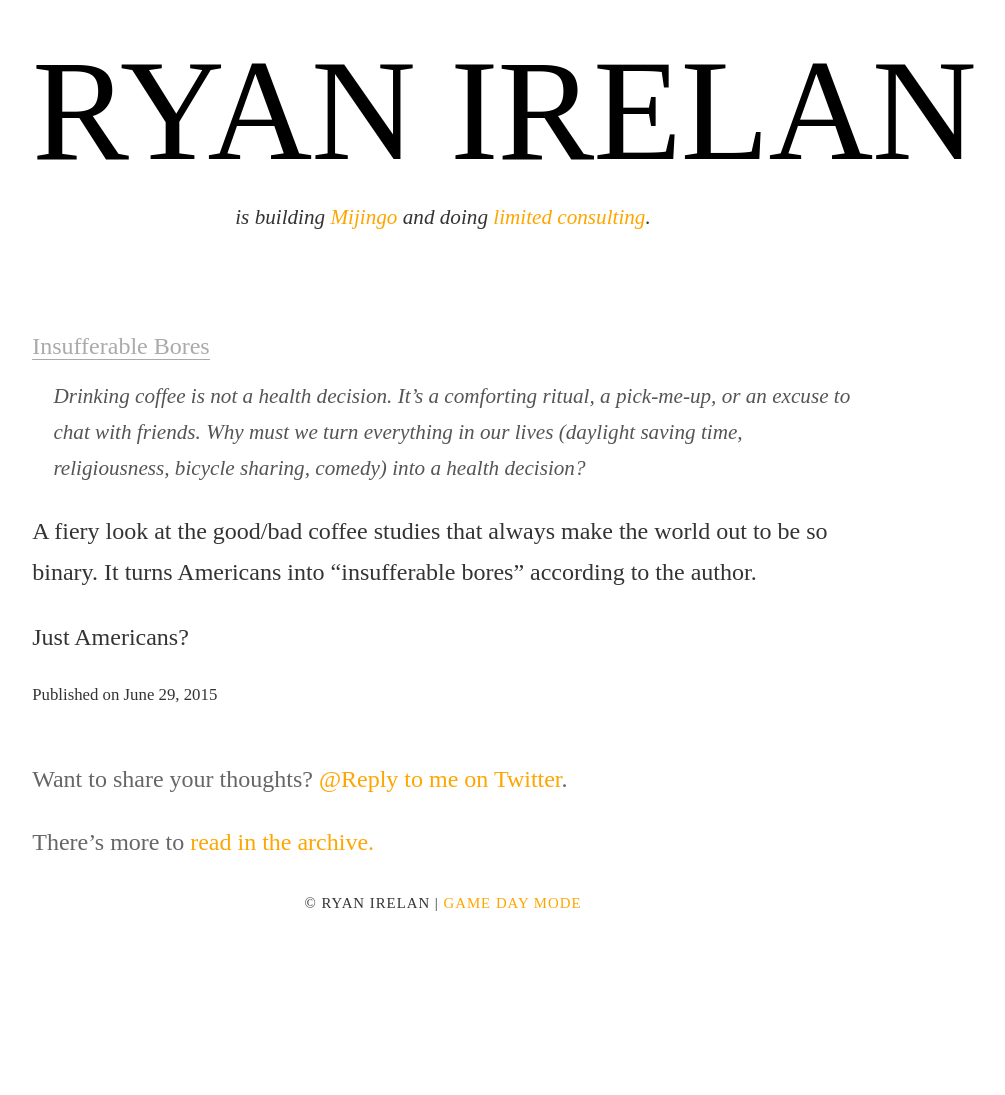
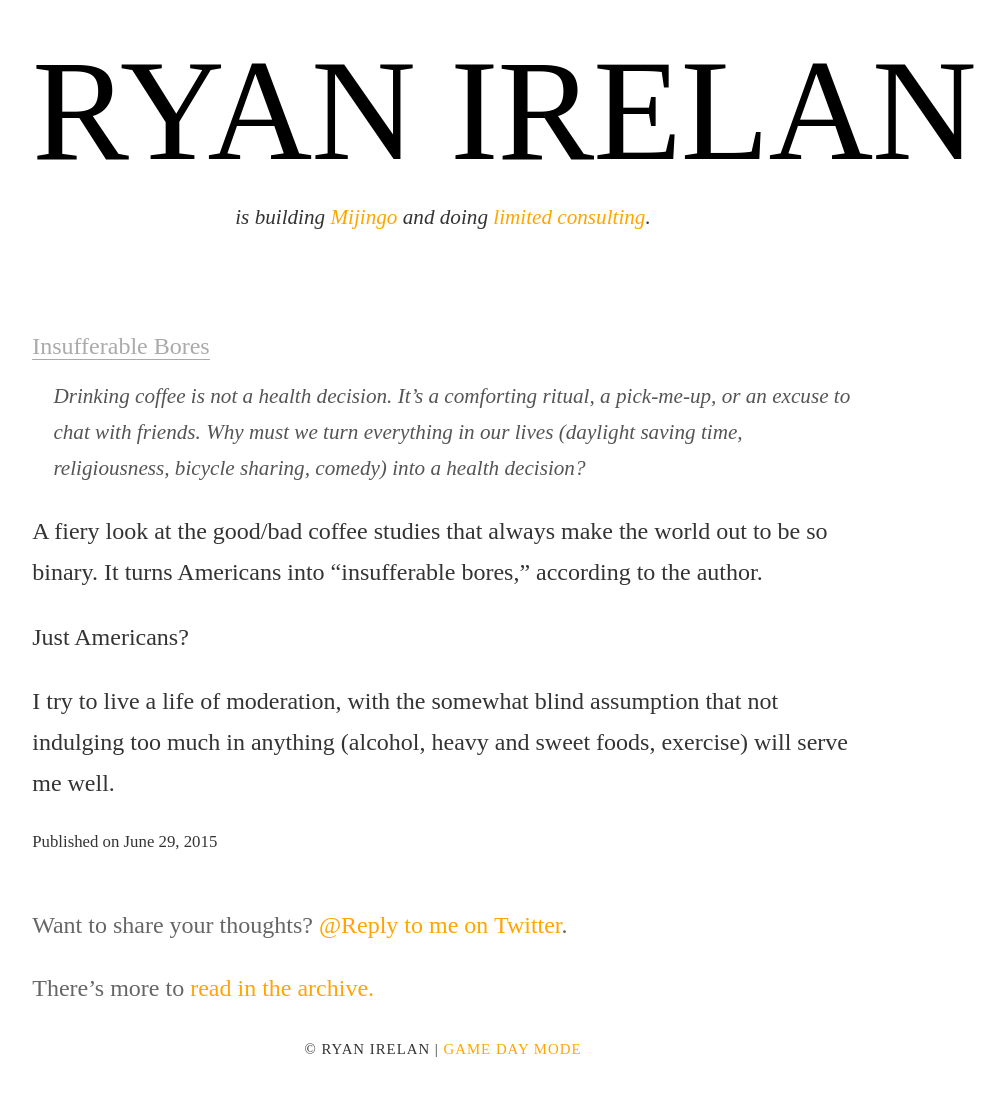
Before and after one commit to ryanirelan/ryanirelan.github.io, a Jekyll site: the page built from _posts/2015-06-29-insufferable-bores.markdown, in a window 1280 px wide. Shown: the whole page, without its empty margins (197-1202 px from the left). Built offline with Jekyll 4.4.1, drawn with Linux system fonts in a browser that asks for light colours; nearby versions of some CDN libraries; some web fonts are replaced; before the commit the page ends 949 px from its top, so only the background shows below that.

Commit message:
Update 2015-06-29-insufferable-bores.markdown

```diff
--- a/_posts/2015-06-29-insufferable-bores.markdown
+++ b/_posts/2015-06-29-insufferable-bores.markdown
@@ -6,6 +6,8 @@ external-url: http://www.slate.com/articles/health_and_science/medical_examiner/
 
 > Drinking coffee is not a health decision. It’s a comforting ritual, a pick-me-up, or an excuse to chat with friends. Why must we turn everything in our lives (daylight saving time, religiousness, bicycle sharing, comedy) into a health decision?
 
-A fiery look at the good/bad coffee studies that always make the world out to be so binary. It turns Americans  into "insufferable bores" according to the author.
+A fiery look at the good/bad coffee studies that always make the world out to be so binary. It turns Americans  into "insufferable bores," according to the author.
 
 Just Americans?
+
+I try to live a life of moderation, with the somewhat blind assumption that not indulging too much in anything (alcohol, heavy and sweet foods, exercise) will serve me well.
```
